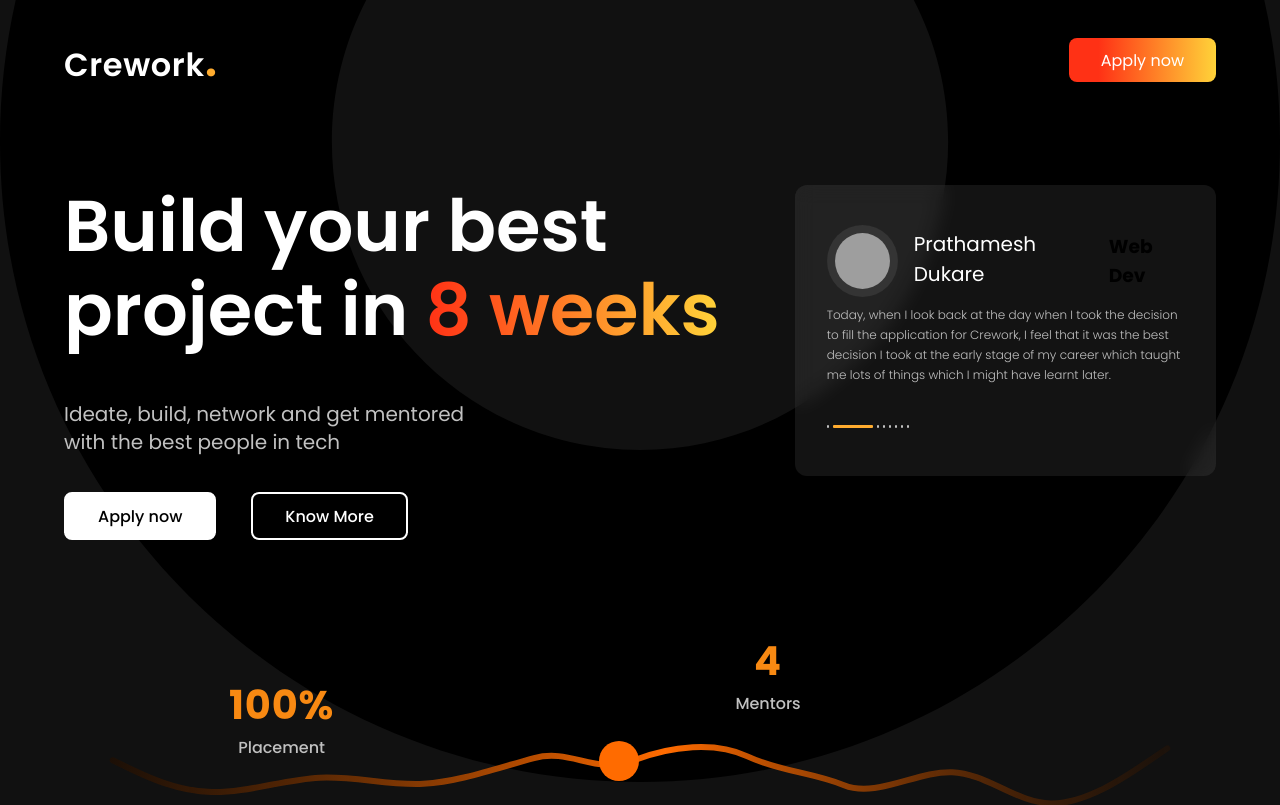
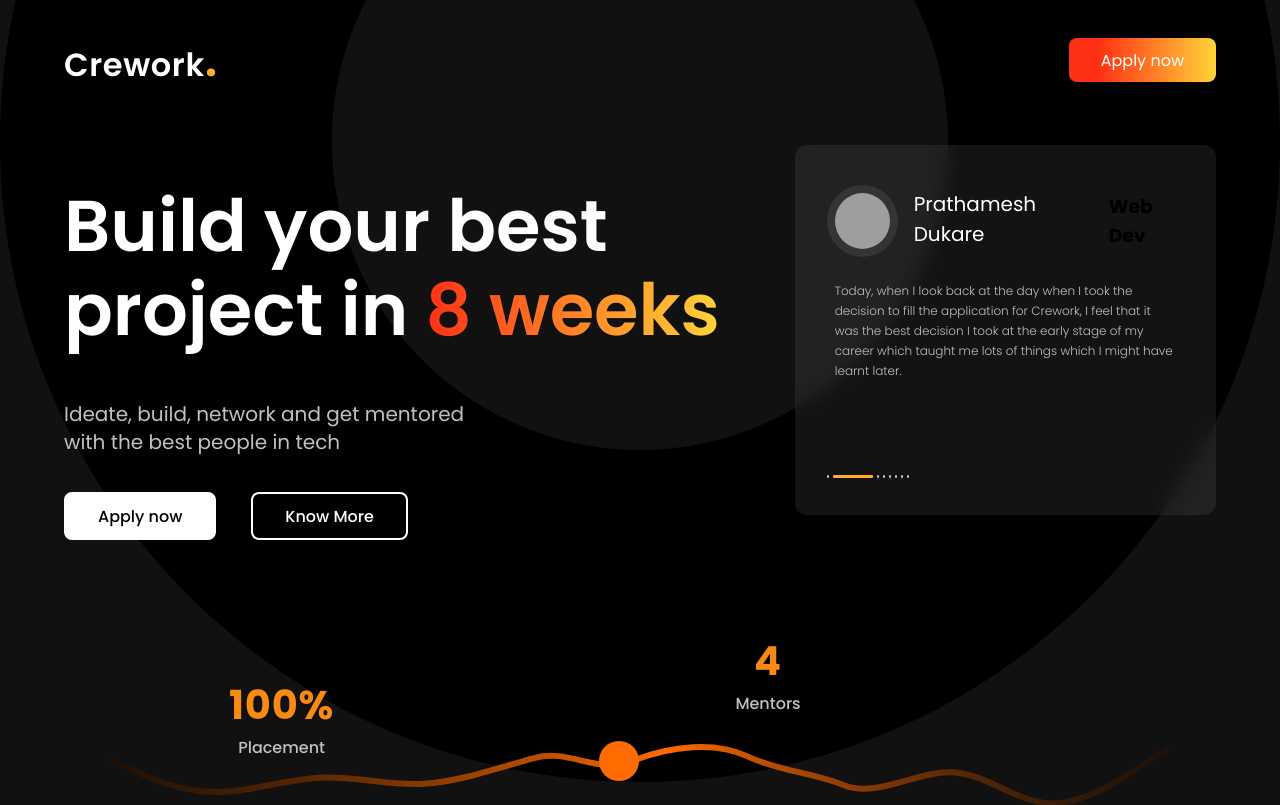
Before and after one commit to sahilsharma1901/landing-page-crework, a React (Create React App) app: page / in a window 1280 px wide. Shown: the top 805 px of the page. Built offline with nearby package versions, Linux system fonts and the light colour scheme; grey boxes are pictures that could not be loaded.

Commit message:
Height fix for testimonial card

```diff
--- a/src/sections/Hero/Hero.module.css
+++ b/src/sections/Hero/Hero.module.css
@@ -70,6 +70,8 @@
     padding: 2rem 1.5rem 2rem 2rem;
     border-radius: 12px;
     margin-top: 2rem;
+    min-height: 370px;
+    transition: all 400ms;
 }
 
 .cardHeader {
@@ -112,6 +114,9 @@
     font-weight: 300;
     color: var(--text-grey);
     font-size: .75rem;
+    margin-top: 1rem;
+    margin-right: 1rem;
+    margin: 1rem 1rem 0 .5rem;
 }
 
 .navigationButtonsContainer {
@@ -132,6 +137,8 @@
 }
 
 .progressBar {
+    position: absolute;
+    bottom: 10%;
     display: flex;
     align-items: center;
 }
@@ -198,4 +205,4 @@
     .joinWaitlist, .knowMore {
         margin-right: 1.25rem;
     }
-  }
+}
```
